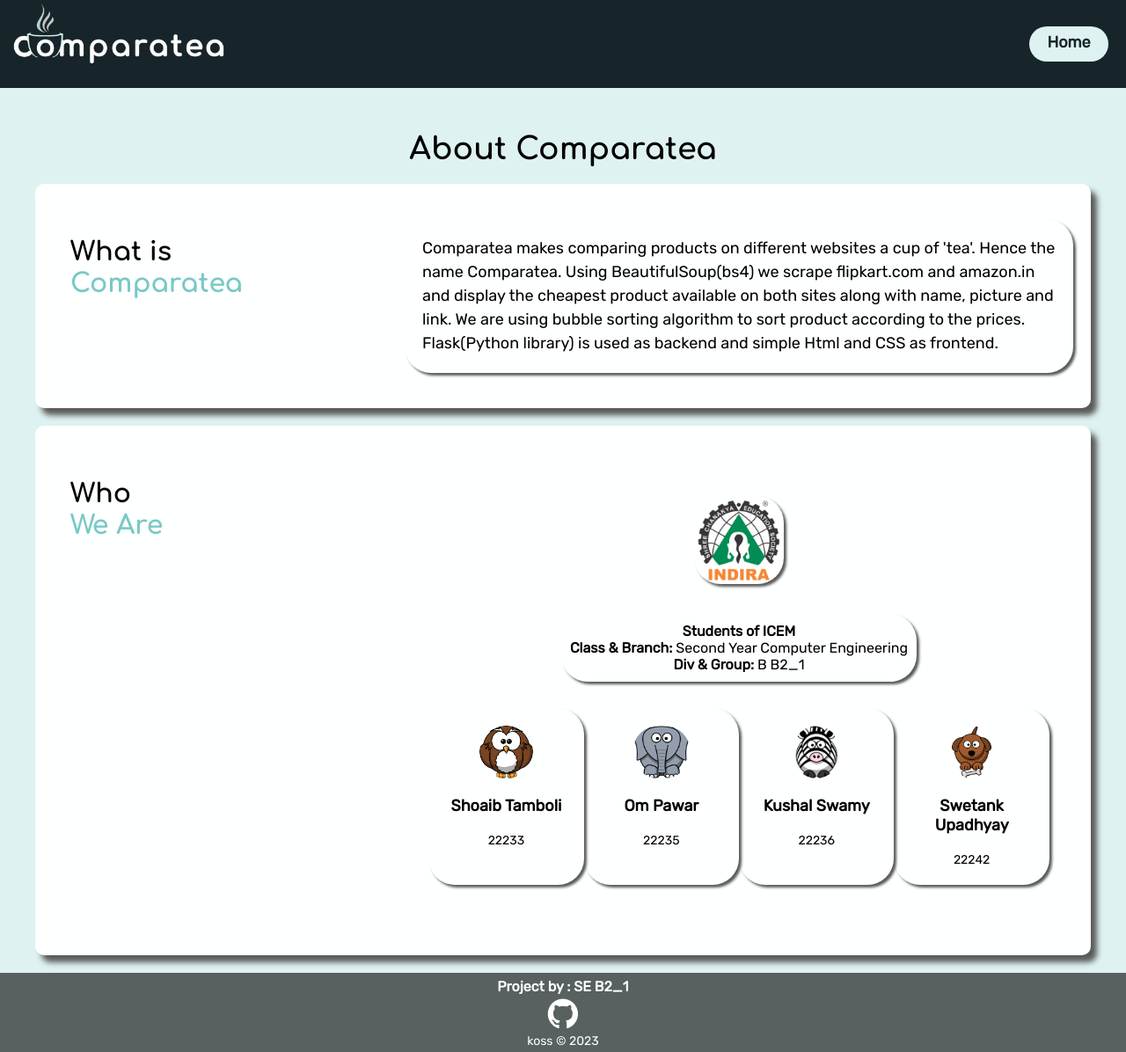
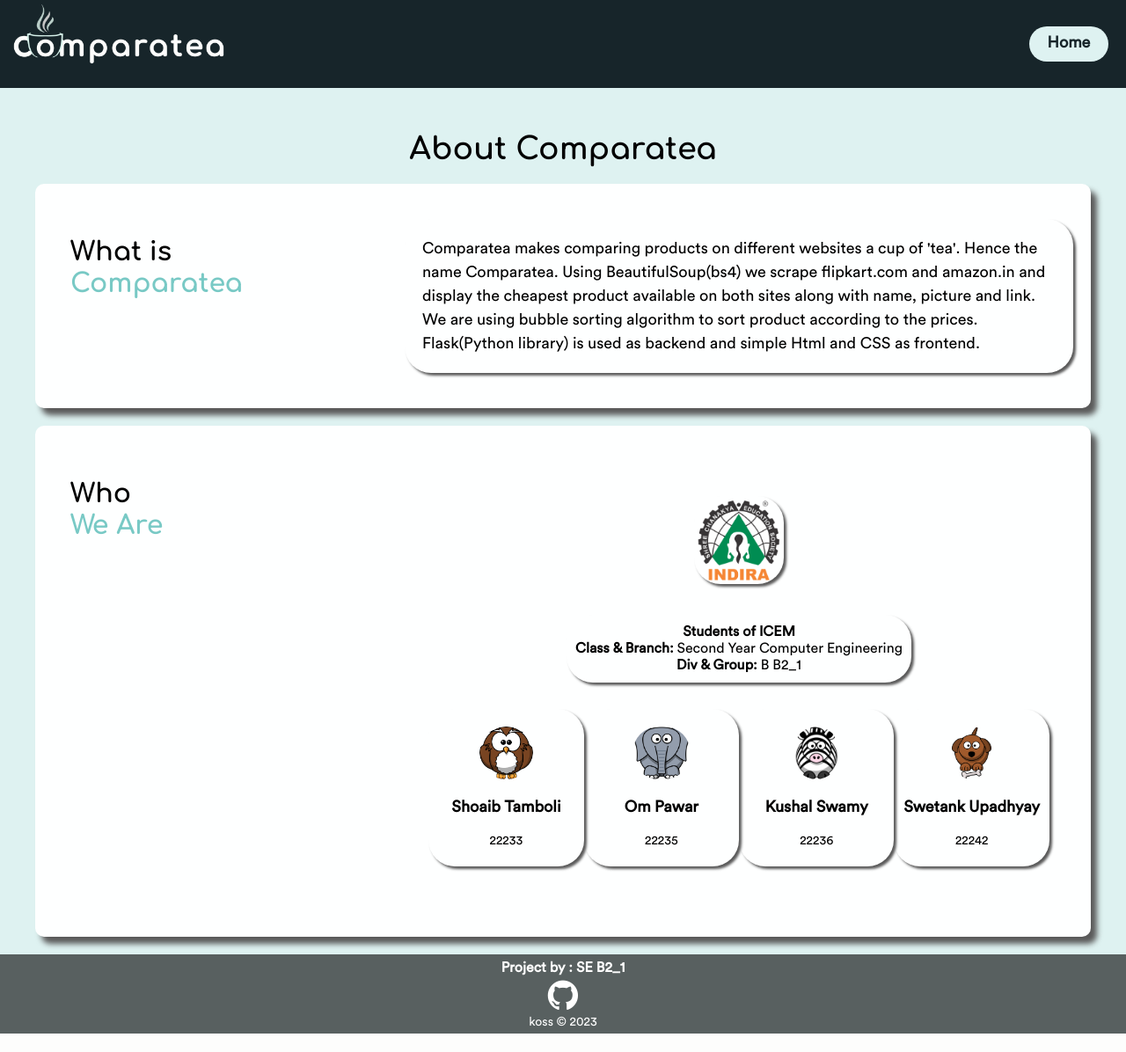
Before and after one commit to kosspbl/comparatea, a Flask app: page /about in a window 1280 px wide. Shown: the whole page at 88% size. After the commit the page ends 1175 px from the top, so only its background shows below. Run offline with Flask 3, Linux system fonts and the light colour scheme.

Commit message:
added fonts and changed fonts

```diff
--- a/amazon.py
+++ b/amazon.py
@@ -46,8 +46,7 @@
         a_product_prices.append(int(a.replace(".","")))
 
     #for storing product links
-    l1 = soupa.find_all('a', class_ = "a-link-normal s-no-outline", href = True)
-
+    l1 = soupa.find_all('a', class_ = "a-link-normal s-underline-text s-underline-link-text s-link-style a-text-normal", href = True)
     for k in l1:
         a = k['href']
         a_product_links.append(a)
--- a/static/styles-about.css
+++ b/static/styles-about.css
@@ -1,6 +1,12 @@
-@import url('https://fonts.googleapis.com/css2?family=Comfortaa:wght@700&display=swap');
-@import url('https://fonts.googleapis.com/css2?family=Rubik&display=swap');
-@import url('https://fonts.googleapis.com/css2?family=Rubik&display=swap');
+@font-face {
+    font-family: 'Circular';
+    src: url('fonts/Circular/CircularStd-Book.otf') format('opentype');
+}
+
+@font-face {
+    font-family: 'Comfortaa';
+    src: url('fonts/Comfortaa/Comfortaa-Bold.ttf') format('truetype');
+}
 
 @media (orientation: landscape) {
   .flex-box, .header{
@@ -81,7 +87,7 @@
 
 body {
     background-color : #def2f1;
-    font-family: 'Rubik', sans-serif;
+    font-family: 'Circular', sans-serif;
 }
 
 /* -----------HEADER---------------*/
```
Also changed, not shown: static/error.css (+6 -3 lines), static/styles.css (+11 -3 lines), static/fonts/Circular/CircularStd-Black.otf (added), static/fonts/Circular/CircularStd-BlackItalic.otf (added), static/fonts/Circular/CircularStd-Bold.otf (added), static/fonts/Circular/CircularStd-BoldItalic.otf (added), static/fonts/Circular/CircularStd-Book.otf (added), static/fonts/Circular/CircularStd-BookItalic.otf (added), static/fonts/Circular/CircularStd-Light Italic.otf (added), static/fonts/Circular/CircularStd-Light.otf (added), static/fonts/Circular/CircularStd-Medium.otf (added), static/fonts/Circular/CircularStd-MediumItalic.otf (added), static/fonts/Comfortaa/Comfortaa-Bold.ttf (added), static/fonts/Comfortaa/Comfortaa-Light.ttf (added), 4 more files.
